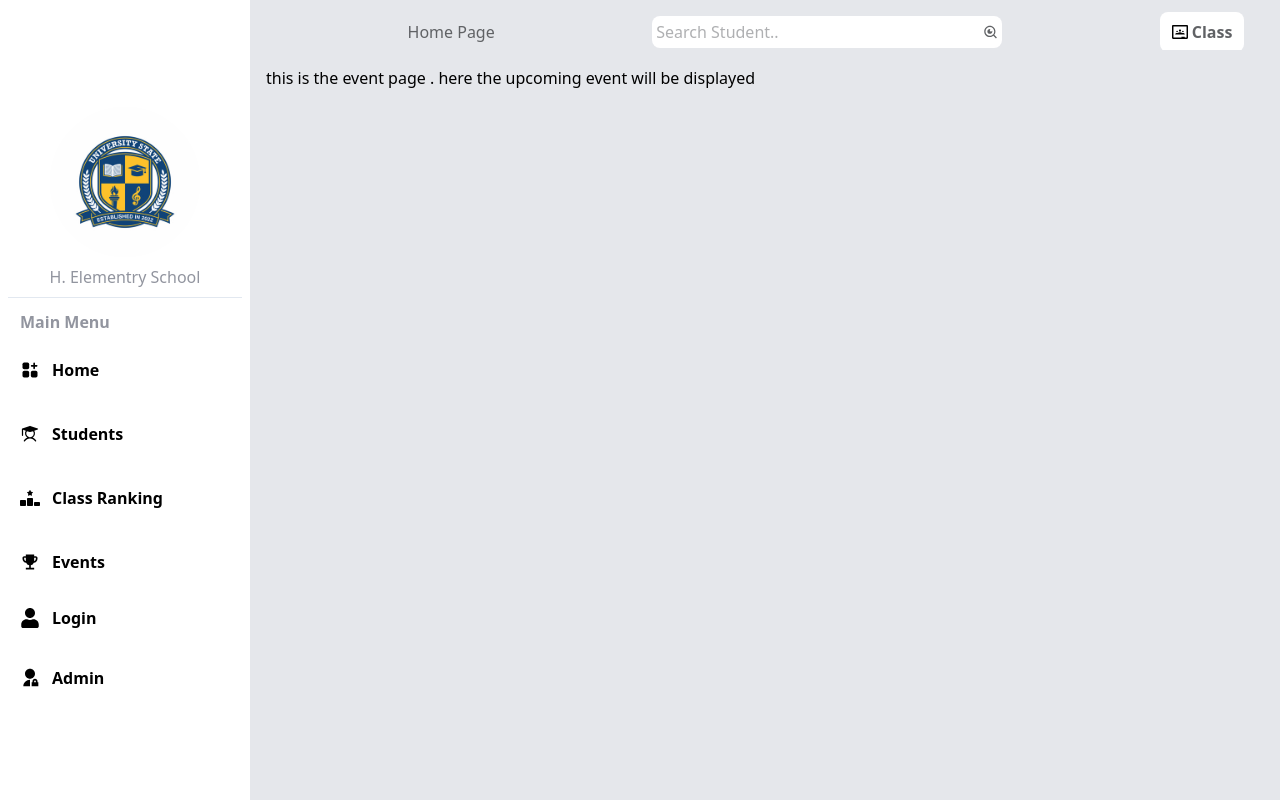
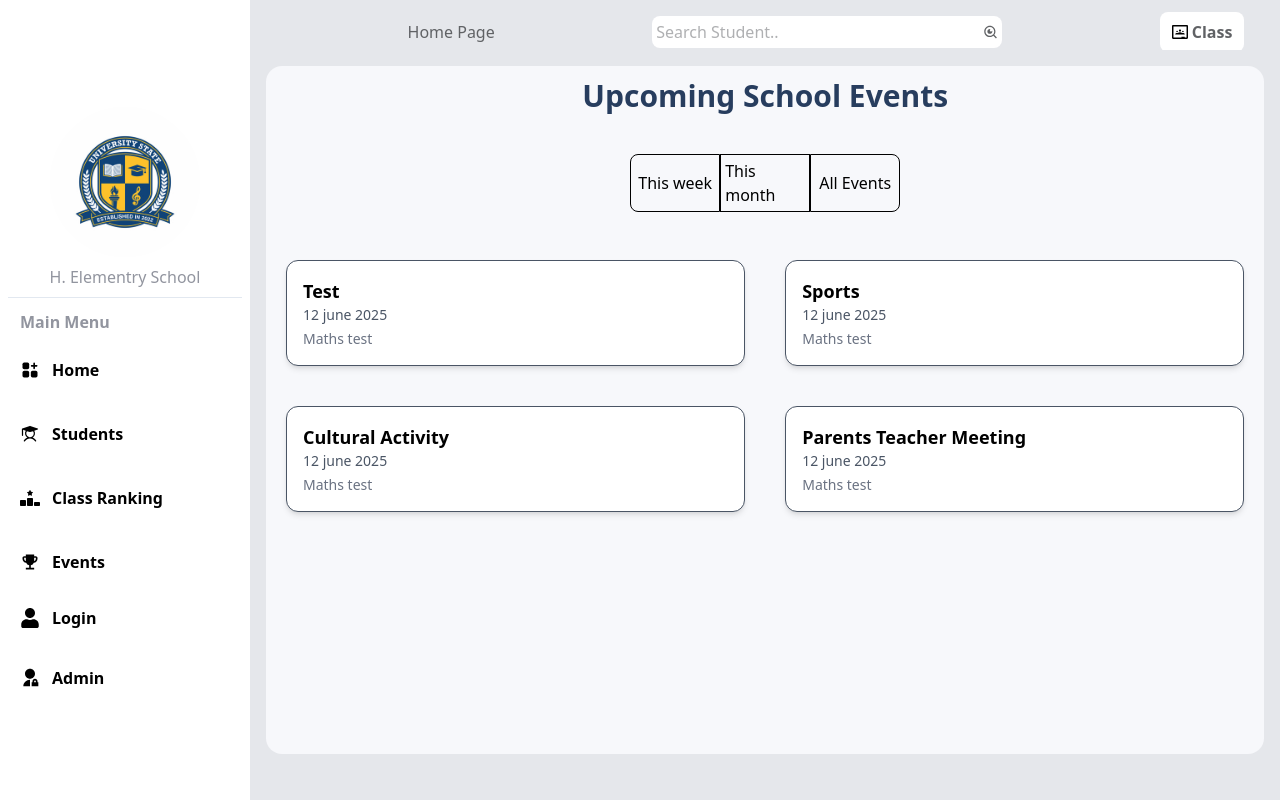
Before and after one commit to Shivraj-Joshi/student-info-tracker, a React (Vite) app in the folder client/: page /events in a window 1280 px wide. Built offline with nearby package versions, Linux system fonts and the light colour scheme.

Commit message:
prev changes .

```diff
--- a/client/src/pages/Events.jsx
+++ b/client/src/pages/Events.jsx
@@ -2,8 +2,44 @@ import React from "react";
 
 const Events = () => {
   return (
-    <div>
-      this is the event page . here the upcoming event will be displayed
+    <div className="h-[86dvh] w-[78dvw] bg-[#F7F8FB] rounded-2xl p-3 flex flex-col gap-10">
+      <h2 className="text-center text-[#273d5e] font-bold text-3xl ">
+        Upcoming School Events
+      </h2>
+      <div className="filterp-2 flex justify-center">
+        <div className="hover:bg-red-300 cursor-pointer p-1 w-[90px] flex justify-center items-center rounded-l-lg border ">
+          This week
+        </div>
+        <div className="hover:bg-sky-300 cursor-pointer p-1 w-[90px] flex justify-center items-center border">
+          {" "}
+          This month
+        </div>
+        <div className="hover:bg-slate-400 cursor-pointer p-1 w-[90px] flex justify-center items-center border rounded-r-lg">
+          All Events
+        </div>
+      </div>
+      <div className="event-cards p-2 grid grid-cols-2 gap-10 ">
+        <div className="bg-white p-4 rounded-xl shadow-md border border-gray-600">
+          <h3 className="text-lg font-semibold">Test</h3>
+          <p className="text-gray-600 text-sm">12 june 2025</p>
+          <p className="text-gray-500 text-sm mt-1">Maths test</p>
+        </div>
+        <div className="bg-white p-4 rounded-xl shadow-md  border border-gray-600">
+          <h3 className="text-lg font-semibold">Sports</h3>
+          <p className="text-gray-600 text-sm">12 june 2025</p>
+          <p className="text-gray-500 text-sm mt-1">Maths test</p>
+        </div>
+        <div className="bg-white p-4 rounded-xl shadow-md  border border-gray-600">
+          <h3 className="text-lg font-semibold">Cultural Activity</h3>
+          <p className="text-gray-600 text-sm">12 june 2025</p>
+          <p className="text-gray-500 text-sm mt-1">Maths test</p>
+        </div>
+        <div className="bg-white p-4 rounded-xl shadow-md  border border-gray-600">
+          <h3 className="text-lg font-semibold">Parents Teacher Meeting</h3>
+          <p className="text-gray-600 text-sm">12 june 2025</p>
+          <p className="text-gray-500 text-sm mt-1">Maths test</p>
+        </div>
+      </div>
     </div>
   );
 };
--- a/client/src/pages/StudentInfo.jsx
+++ b/client/src/pages/StudentInfo.jsx
@@ -82,7 +82,7 @@ const StudentInfo = () => {
           </div>
         </div>
         {/* performance based on  different activities */}
-        <div className="bg-white rounded-2xl  md:w-[400px] flex  p-3 gap-5">
+        <div className="bg-white rounded-2xl  md:w-[400px] flex  p-3 gap-5 overflow-x-scroll md:overflow-x-hidden">
           {ActivityData.map((activity) => (
             <div key={activity.id} className=" p-1 flex flex-col items-center">
               <CircularProgress
```
